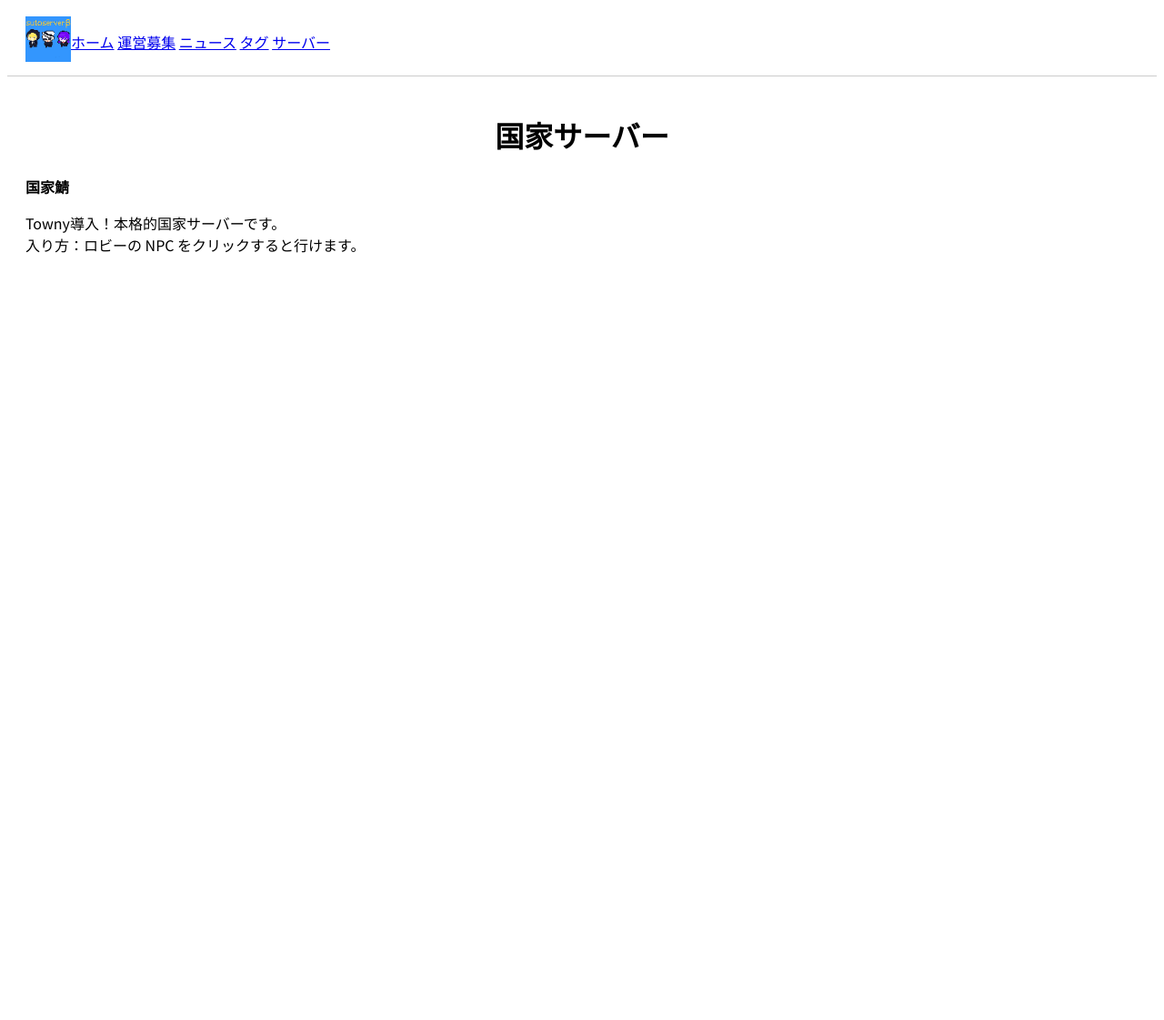
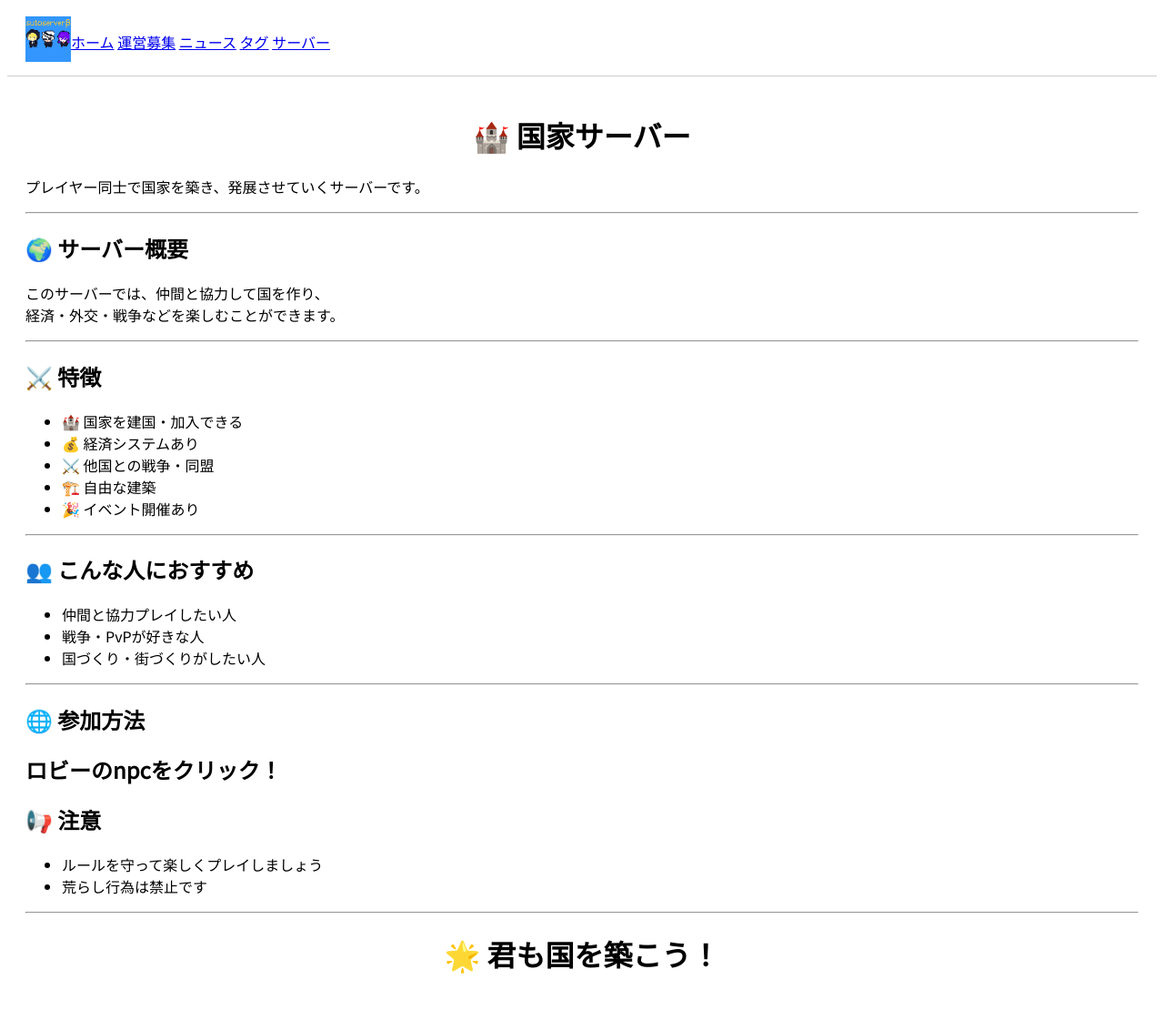
Before and after one commit to jion3325/Sutoserver.webpage-, a Jekyll site: the page built from Koka.md, in a window 1280 px wide. Shown: the whole page at 91% size. Built offline with Jekyll 4.4.1, drawn with Linux system fonts in a browser that asks for light colours; before the commit the page ends 900 px from its top, so only the background shows below that.

Commit message:
Revise Koka.md for improved structure and content
Updated the Koka.md file to enhance formatting and add sections about server features, recommendations, participation methods, and rules.

```diff
--- a/Koka.md
+++ b/Koka.md
@@ -3,9 +3,47 @@ layout: default
 title: 国家サーバー
 ---
 
-# 国家サーバー
+# 🏰 国家サーバー
 
-**国家鯖**
+プレイヤー同士で国家を築き、発展させていくサーバーです。
 
-Towny導入！本格的国家サーバーです。
-入り方：ロビーの NPC をクリックすると行けます。
+---
+
+## 🌍 サーバー概要
+
+このサーバーでは、仲間と協力して国を作り、
+経済・外交・戦争などを楽しむことができます。
+
+---
+
+## ⚔️ 特徴
+
+- 🏰 国家を建国・加入できる
+- 💰 経済システムあり
+- ⚔️ 他国との戦争・同盟
+- 🏗️ 自由な建築
+- 🎉 イベント開催あり
+
+---
+
+## 👥 こんな人におすすめ
+
+- 仲間と協力プレイしたい人
+- 戦争・PvPが好きな人
+- 国づくり・街づくりがしたい人
+
+---
+
+## 🌐 参加方法
+
+ロビーのnpcをクリック！
+---
+
+## 📢 注意
+
+- ルールを守って楽しくプレイしましょう
+- 荒らし行為は禁止です
+
+---
+
+# 🌟 君も国を築こう！
```
